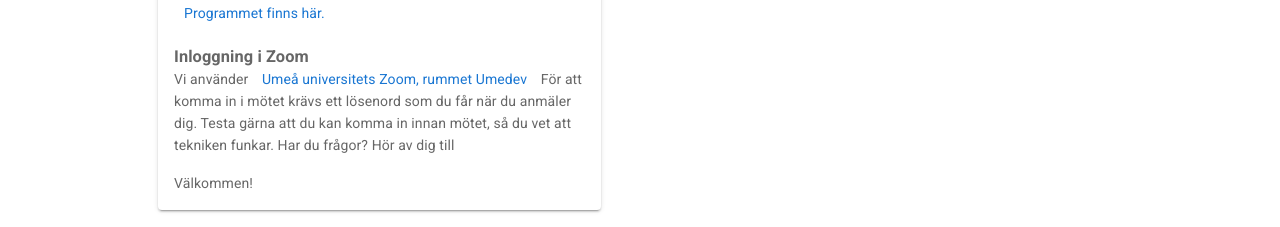
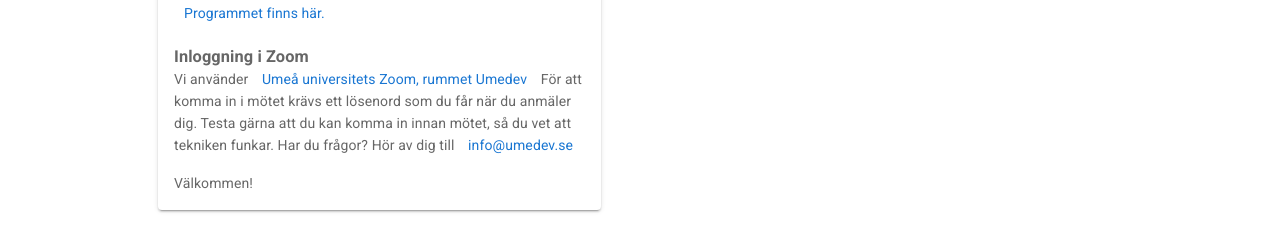
Before and after one commit to umedevkonferens/umedev, a Vue app: page / in a window 1280 px wide. Shown: the part 800-1027 px from the top of the page. Built offline with nearby package versions, Linux system fonts and the light colour scheme; what vuefire would draw is missing.

Commit message:
Lade till epost

```diff
--- a/src/views/Home.vue
+++ b/src/views/Home.vue
@@ -37,7 +37,7 @@
               För att komma in i mötet krävs ett lösenord som du får när du
               anmäler dig. Testa gärna att du kan komma in innan mötet, så du
               vet att tekniken funkar. Har du frågor? Hör av dig till
-              <a href="mailto:info@umedev.se"></a>
+              <a href="mailto:info@umedev.se">info@umedev.se</a>
             </p>
             Välkommen!
             <br />
```
